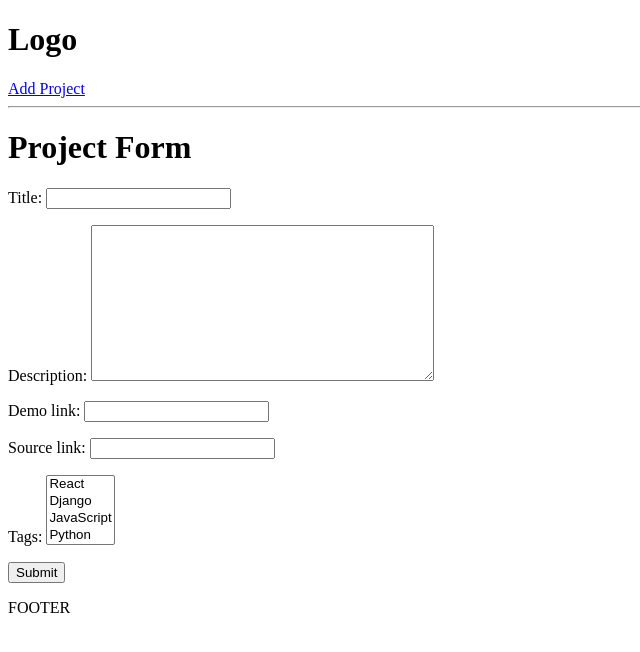
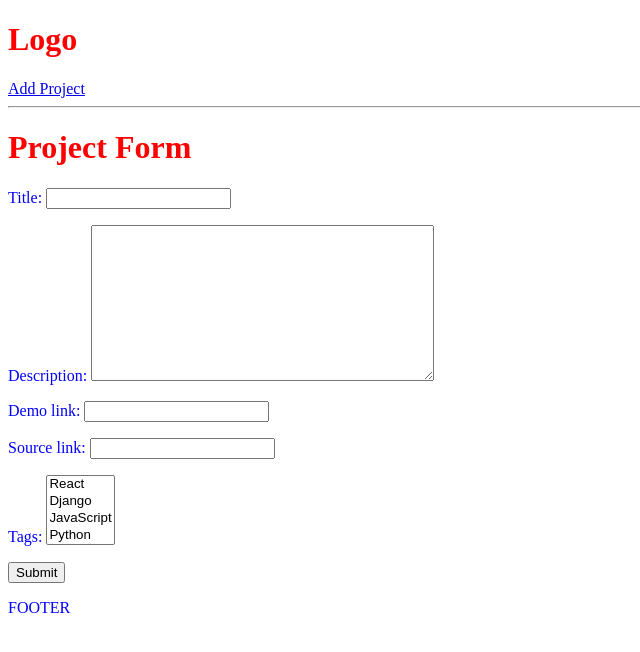
Before and after one commit to MC777/Django-Practice, a Django app: page /create-project/ in a window 1280 px wide. Shown: the top 652 px of the page, without its empty margins (0-640 px from the left). Run offline with Django 5.2, Linux system fonts and the light colour scheme; data comes from the database, SQL or seed files in the repository.

Commit message:
add static folders and create basic css style connection

```diff
--- a/devsearch/devsearch/settings.py
+++ b/devsearch/devsearch/settings.py
@@ -121,6 +121,11 @@ USE_TZ = True
 
 STATIC_URL = "static/"
 
+STATICFILES_DIRS = [
+    BASE_DIR / 'static'
+    # os.path.join(BASE_DIR, 'static')
+]
+
 # Default primary key field type
 # https://docs.djangoproject.com/en/5.0/ref/settings/#default-auto-field
 
--- /dev/null
+++ b/devsearch/static/styles/main.css
@@ -0,0 +1,7 @@
+h1 {
+    color: red;
+}
+
+p {
+    color: blue;
+}
--- a/devsearch/templates/main.html
+++ b/devsearch/templates/main.html
@@ -5,9 +5,9 @@
 <head>
     <meta charset="UTF-8" />
     <meta http-equiv="X-UA-Compatible" content="IE=edge" />
+    <title>DevSearch - Connect with Developers!</title>
     <meta name="viewport" content="width=device-width, initial-scale=1.0" />
-
-    <title>DevSearch - Connect with Developers!</title>
+    <link rel="stylesheet" type="text/css" media="screen" href='{% static "styles/main.css" %}'>
 
 </head>
 
```
